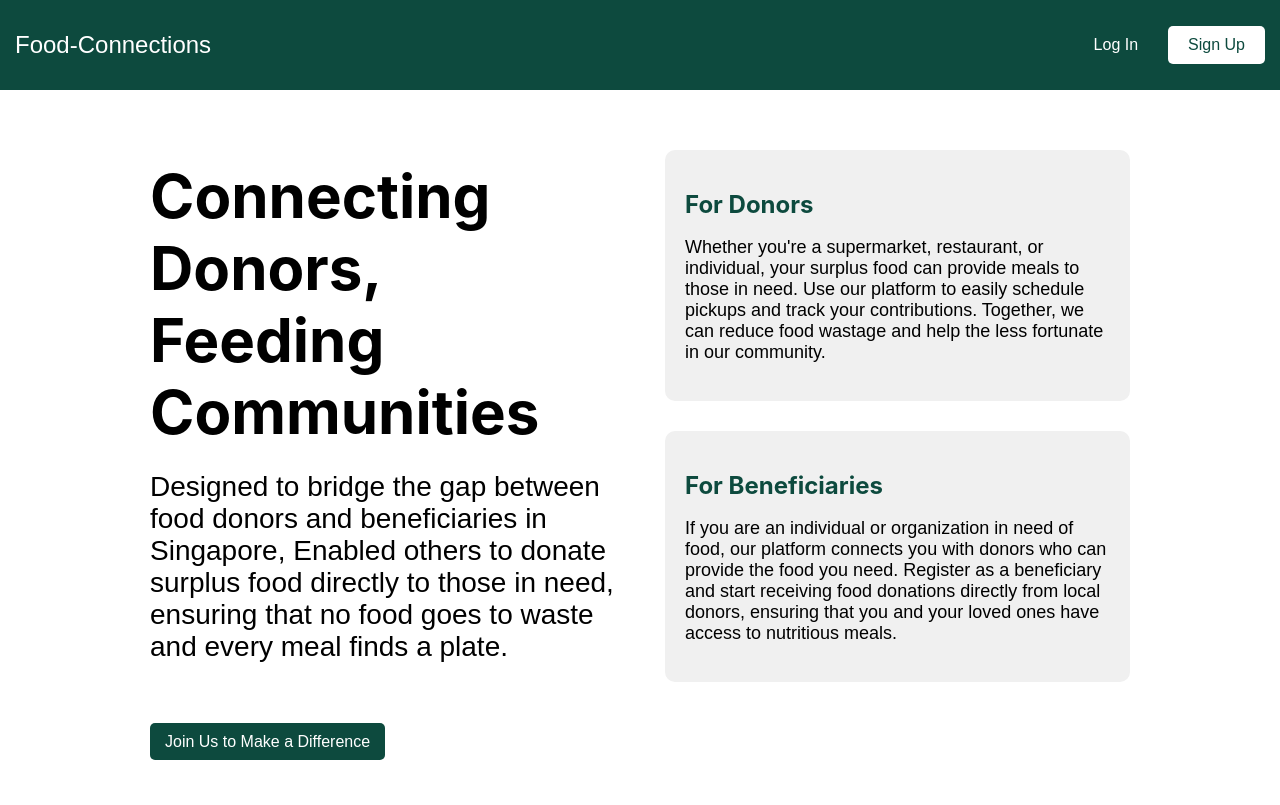
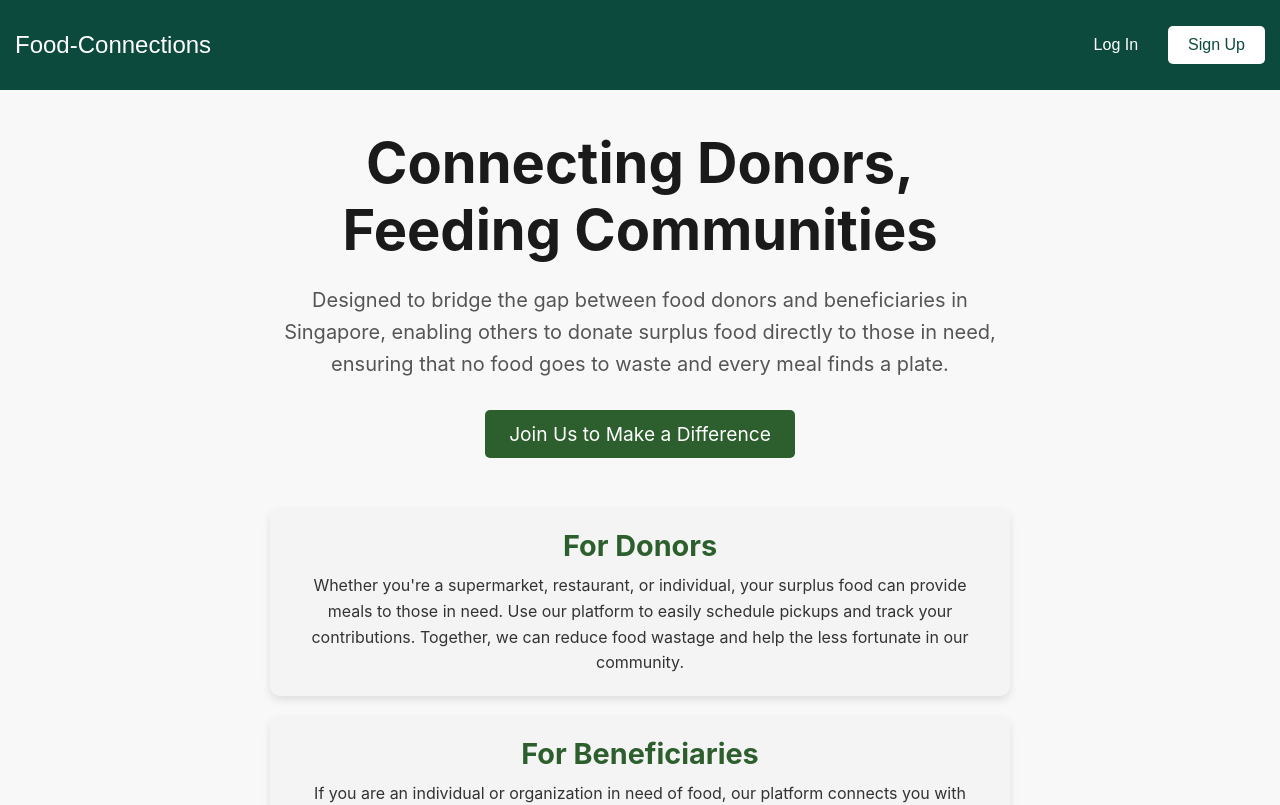
Before and after one commit to Code-to-Give/Frontend, a React (Create React App) app in the folder food-connections/: page / in a window 1280 px wide. Shown: the top 805 px of the page. Built offline with nearby package versions, Linux system fonts and the light colour scheme.

Commit message:
UI touch-ups for Landing Page

```diff
--- a/food-connections/src/pages/LandingPage/LandingPage.css
+++ b/food-connections/src/pages/LandingPage/LandingPage.css
@@ -1,67 +1,123 @@
-  #page {
-    width: 100%;
-    max-width: 100vw !important;
+/* Resetting some basic styles */
+* {
+  margin: 0;
   padding: 0;
-    margin: 0;
   box-sizing: border-box;
 }
 
-  #sign {
-    color: white;
-    background-color: rgba(13, 74, 62, 1);
-    padding: 10px 15px;
-    height: auto;
-    line-height: normal;
-    text-decoration: none;
-    font-family: sans-serif;
-    border-radius: 5px;
+body {
+  font-family: 'Roboto', sans-serif;
+  color: #333;
+  background-color: #f8f8f8;
 }
 
+/* Page container */
+#page {
+  width: 100%;
+  max-width: 100vw;
+  padding: 0;
+  margin: 0 auto;
+  display: flex;
+  flex-direction: column;
+  align-items: center;
+}
+
+/* Main content area */
 #content {
-    padding: 30px 150px;
+  display: flex;
+  justify-content: center;
+  align-items: center;
+  text-align: center;
+  padding: 40px 80px;
+  width: 100%;
+  max-width: 900px;
+  flex-direction: column;
+}
+
+/* Text section styling */
+.text-section {
+  width: 100%;
 }
 
 .top {
-    font-size: 60px;
-    margin-bottom: 5%;
-    color: black;
-  }
-
-  #hr {
-    color: black;
-    margin-top: 0;
+  font-size: 3.5rem;
+  line-height: 1.2;
+  color: #1a1a1a;
 }
 
 #describe {
-    font-family: sans-serif;
-    font-size: 28px;
-    margin-top: 0px;
-    color: black;
+  font-size: 1.25rem;
+  line-height: 1.6;
+  color: #555;
+  margin-top: 20px;
+  margin-bottom: 30px;
 }
 
-  #donor-section, #beneficiary-section {
-    margin-top: 30px;
-    background-color: rgba(240, 240, 240, 1);
+/* CTA Button styling */
+.cta-button {
+  display: inline-block;
+  background-color: #2c5f2d;
+  color: #fff;
+  padding: 12px 24px;
+  text-align: center;
+  text-decoration: none;
+  border-radius: 5px;
+  font-size: 1.2rem;
+  transition: background-color 0.3s ease, transform 0.3s ease;
+  margin-bottom: 50px;
+}
+
+.cta-button:hover {
+  background-color: #3e8e41;
+  transform: translateY(-2px);
+}
+
+/* Info sections styling */
+.info-sections {
+  width: 100%;
+  display: flex;
+  flex-direction: column;
+  gap: 20px;
+}
+
+.info-section {
+  background-color: #f4f4f4;
   padding: 20px;
   border-radius: 10px;
+  box-shadow: 0px 4px 8px rgba(0, 0, 0, 0.1);
+  transition: box-shadow 0.3s ease;
+  text-align: center;
+}
+
+.info-section:hover {
+  box-shadow: 0px 6px 12px rgba(0, 0, 0, 0.15);
 }
 
 #donor-section h2, #beneficiary-section h2 {
-    color: rgba(13, 74, 62, 1);
-    font-size: 24px;
-    margin-bottom: 15px;
+  font-size: 1.8rem;
+  color: #2c5f2d;
+  margin-bottom: 10px;
 }
 
 #donor-section p, #beneficiary-section p {
-    font-family: sans-serif;
-    font-size: 18px;
-    color: black;
+  font-size: 1rem;
+  color: #333;
+  line-height: 1.6;
 }
 
+/* Banner styling */
 #banner-container {
-    max-width: 100% !important;
-    & img {
   width: 100%;
+  margin-top: 30px;
+  display: flex;
+  justify-content: center;
+}
+
+#banner-image {
+  width: 100%;
+  max-width: 1400px;
   height: auto;
+  border-radius: 10px;
+  /* box-shadow: 0px 4px 8px rgba(0, 0, 0, 0.1); */
+  margin-top: 20px;
 }
-  }
--- a/food-connections/src/pages/LandingPage/LandingPage.js
+++ b/food-connections/src/pages/LandingPage/LandingPage.js
@@ -7,20 +7,19 @@ function LandingPage() {
   return (
     <div id="page">
       <Navbar />
-      <div style={{ display: 'flex' }} id="content">
-        <div style={{ width: '50%' }}>
-          <h1 className="top" style={{ marginBottom: 0 }}>Connecting Donors,</h1>
-          <h1 className="top" style={{ marginTop: 0 }}>Feeding Communities</h1>
+      <div id="content">
+        <div className="text-section">
+          <h1 className="top">Connecting Donors,</h1>
+          <h1 className="top">Feeding Communities</h1>
           <p id="describe">
             Designed to bridge the gap between food donors and beneficiaries in Singapore,
-            Enabled others to donate surplus food directly to those in need,
+            enabling others to donate surplus food directly to those in need,
             ensuring that no food goes to waste and every meal finds a plate.
           </p>
-          <br /><br />
-          <Link to="/signup" id="sign">Join Us to Make a Difference</Link>
+          <Link to="/signup" className="cta-button">Join Us to Make a Difference</Link>
         </div>
-        <div style={{ width: '50%', paddingLeft: '50px' }}>
-          <div id="donor-section">
+        <div className="info-sections">
+          <div className="info-section" id="donor-section">
             <h2>For Donors</h2>
             <p>
               Whether you're a supermarket, restaurant, or individual, your surplus food can provide meals to those in need.
@@ -28,7 +27,7 @@ function LandingPage() {
               and help the less fortunate in our community.
             </p>
           </div>
-          <div id="beneficiary-section">
+          <div className="info-section" id="beneficiary-section">
             <h2>For Beneficiaries</h2>
             <p>
               If you are an individual or organization in need of food, our platform connects you with donors who can provide
```
Lines whose indentation alone changed are shown as unchanged.
